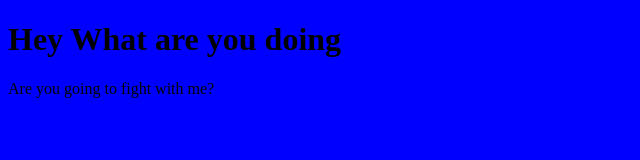
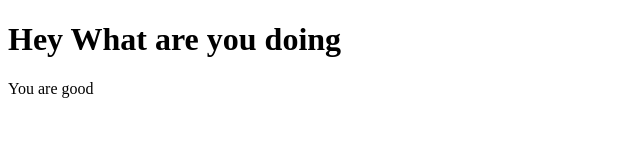
Before and after one commit to mayurmanurkar/openshift, a plain HTML site: page index.html in a window 1280 px wide. Shown: the whole page, without its empty margins (0-640 px from the left). Drawn offline with Linux system fonts and the light colour scheme.

Commit message:
Updated page

```diff
--- a/index.html
+++ b/index.html
@@ -3,8 +3,8 @@
   <head>
     <title>This Document Created By Silpa</title>
   </head>
-  <body style="background-color:blue;">
+  <body style="background-color:white;">
     <h1>Hey What are you doing</h1>
-    <p>Are you going to fight with me?</p>
+    <p>You are good</p>
   </body>
 </html>
```
